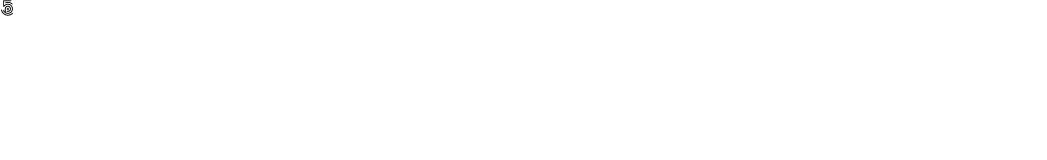
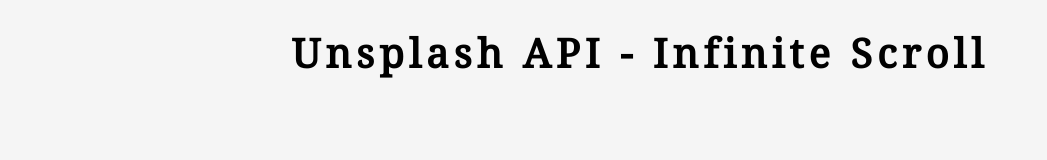
Before and after one commit to Jaden-Reklaw/infinite-scroll, a plain HTML site: page index.html in a window 1280 px wide. Shown: the whole page, without its empty margins (0-1047 px from the left). Drawn offline with Linux system fonts and the light colour scheme.

Commit message:
added google font and styled title

```diff
--- a/index.html
+++ b/index.html
@@ -3,13 +3,13 @@
 <head>
     <meta charset="UTF-8">
     <meta name="viewport" content="width=device-width, initial-scale=1.0">
-    <title>Template</title>
+    <title>Infinite Scroll</title>
     <link rel="icon" type="image/png" href="./image/spartan.png">
     <link rel="stylesheet" href="https://cdnjs.cloudflare.com/ajax/libs/font-awesome/5.14.0/css/all.min.css">
     <link rel="stylesheet" href="style.css">
 </head>
 <body>
-    <i class="fab fa-500px"></i>
+    <h1>Unsplash API - Infinite Scroll</h1>
 
 
     <!-- Script  -->
--- a/style.css
+++ b/style.css
@@ -1,3 +1,4 @@
+@import url('https://fonts.googleapis.com/css2?family=Lora:ital@1&family=Noto+Serif&display=swap');
 html {
     box-sizing: border-box;
 }
@@ -5,4 +6,14 @@ html {
 body {
     margin: 0px;
     min-height: 100vh;
+    font-family: 'Noto Serif', sans-serif;
+    background: whitesmoke;
 }
+
+h1 {
+    text-align: center;
+    margin-top: 25px;
+    margin-bottom: 15px;
+    font-size: 40px;
+    letter-spacing: 5px;
+}
```
